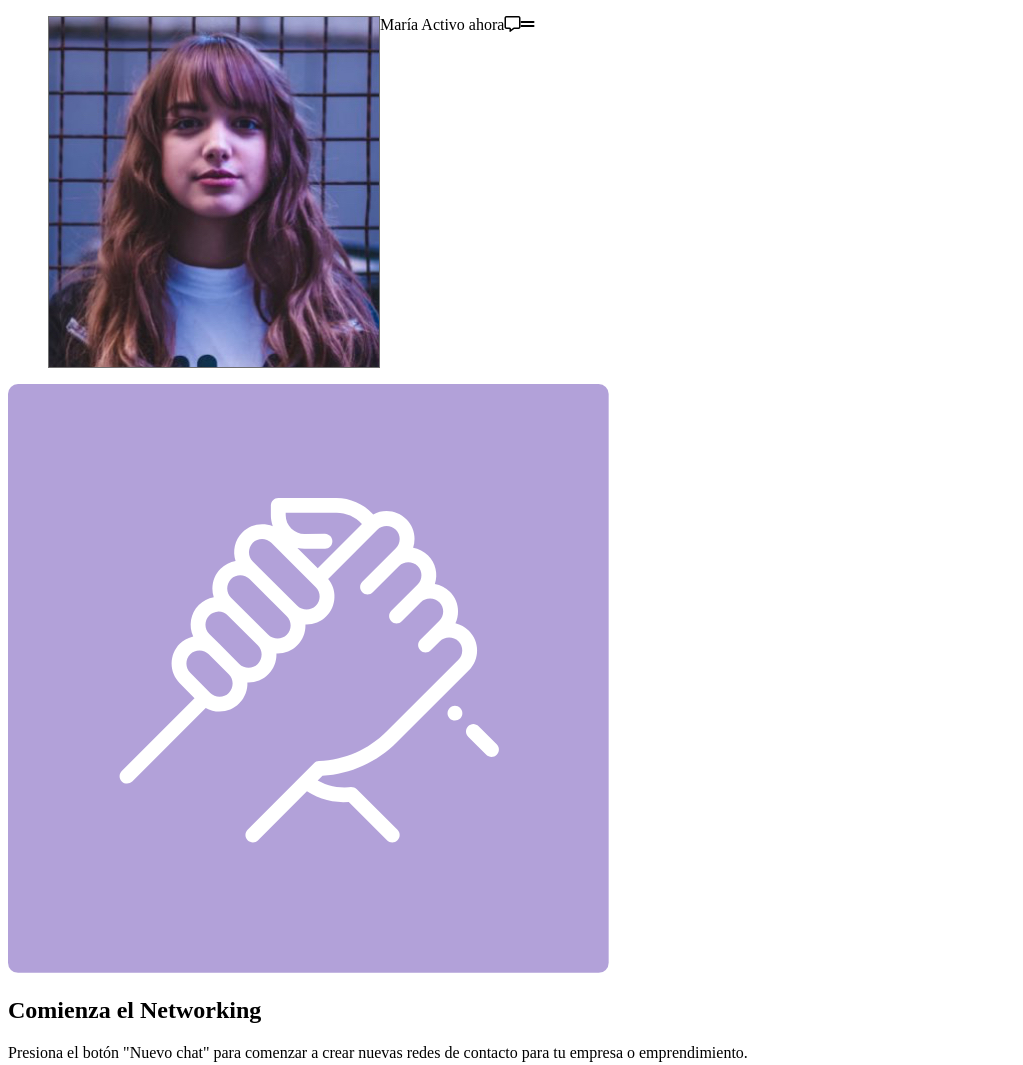
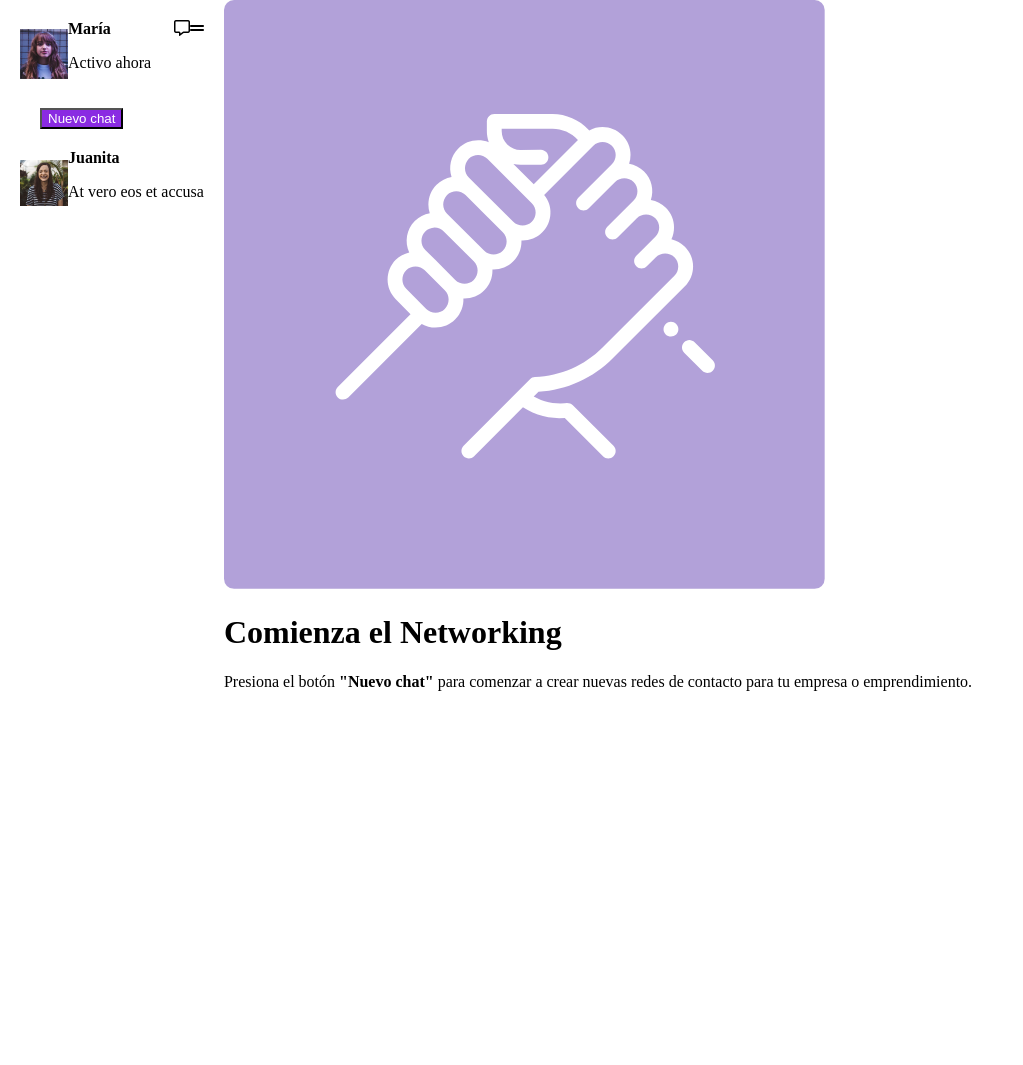
Before and after one commit to jecastellon/ContactMeSPA, a plain HTML site: page index.html in a window 1280 px wide. Shown: the whole page, without its empty margins (0-1023 px from the left). After the commit the page ends 800 px from the top, so only its background shows below. Drawn offline with Linux system fonts and the light colour scheme.

Commit message:
Se revisa la estructura y se avanza con el menu

```diff
--- a/assets/css/style.css
+++ b/assets/css/style.css
@@ -1,5 +1,34 @@
-.user{
+body{
+    margin: 0;
+    padding: 0;
+}
+.estructura{
     display: flex;
+}
+.navbar{
+    padding: 20px;
+    /*height: 100vh;*/
+}
+.navbar img{
+    max-width: 3em;
+}
+.usertab{
+    display: flex;
+    justify-content: space-between;
+}
+.userinfo{
+    display: flex;
+    align-items: center;
+}
+.usermenu{
+    display: flex;
+}
+.newchatbtn{
+    padding: 20px;
+}
+.contact{
+    display: flex;
+    align-items: center;
 }
 .start{
     justify-content: center;
--- a/index.html
+++ b/index.html
@@ -8,21 +8,37 @@
     <link rel="stylesheet" href="./assets/css/style.css">
 </head>
 <body>
-    <section>
-        <menu>
-            <div class="user">
-                <img src="./assets/imgs/maria.jpg" alt="Imagen del usuario">
-                María
-                Activo ahora
-                <i class="fa-regular fa-message"></i>
-                <i class="fa-solid fa-grip-lines"></i>
+    <main class="estructura">
+        <nav class="navbar">
+            <section class="usertab">
+                <div class="userinfo">
+                    <img src="./assets/imgs/maria.jpg" alt="Imagen del usuario">
+                    <div>
+                        <b>María</b>
+                        <p>Activo ahora</p>
+                    </div>
+                </div>
+                <div class="usermenu">
+                    <i class="fa-regular fa-message"></i>
+                    <i class="fa-solid fa-grip-lines"></i>
+                </div>
+            </section>
+            <div class="newchatbtn">
+                <button style="background-color: blueviolet; color: white;">Nuevo chat</button>
             </div>
-        </menu>
-        <main class="start">
+            <div class="contact">
+                <img src="./assets/imgs/juanita.jpg" alt="Imagen del contacto">
+                <div>
+                <b>Juanita</b>
+                <p>At vero eos et accusa</p>
+                </div>
+            </div>
+        </nav>
+        <content class="start">
             <img src="./assets/imgs/hand.png" alt="Imagen de manos entrelazadas">
             <h1>Comienza el Networking</h1>
-            <p>Presiona el botón "Nuevo chat" para comenzar a crear nuevas redes de contacto para tu empresa o emprendimiento.</p>
-        </main>
-    </section>
+            <p>Presiona el botón <b>"Nuevo chat"</b> para comenzar a crear nuevas redes de contacto para tu empresa o emprendimiento.</p>
+        </content>
+    </main>
 </body>
 </html>
```
Also changed, not shown: assets/imgs/juanita.jpg (renamed from assets/imgs/Screen Shot 2018-11-28 at 15.27.14.jpg).
